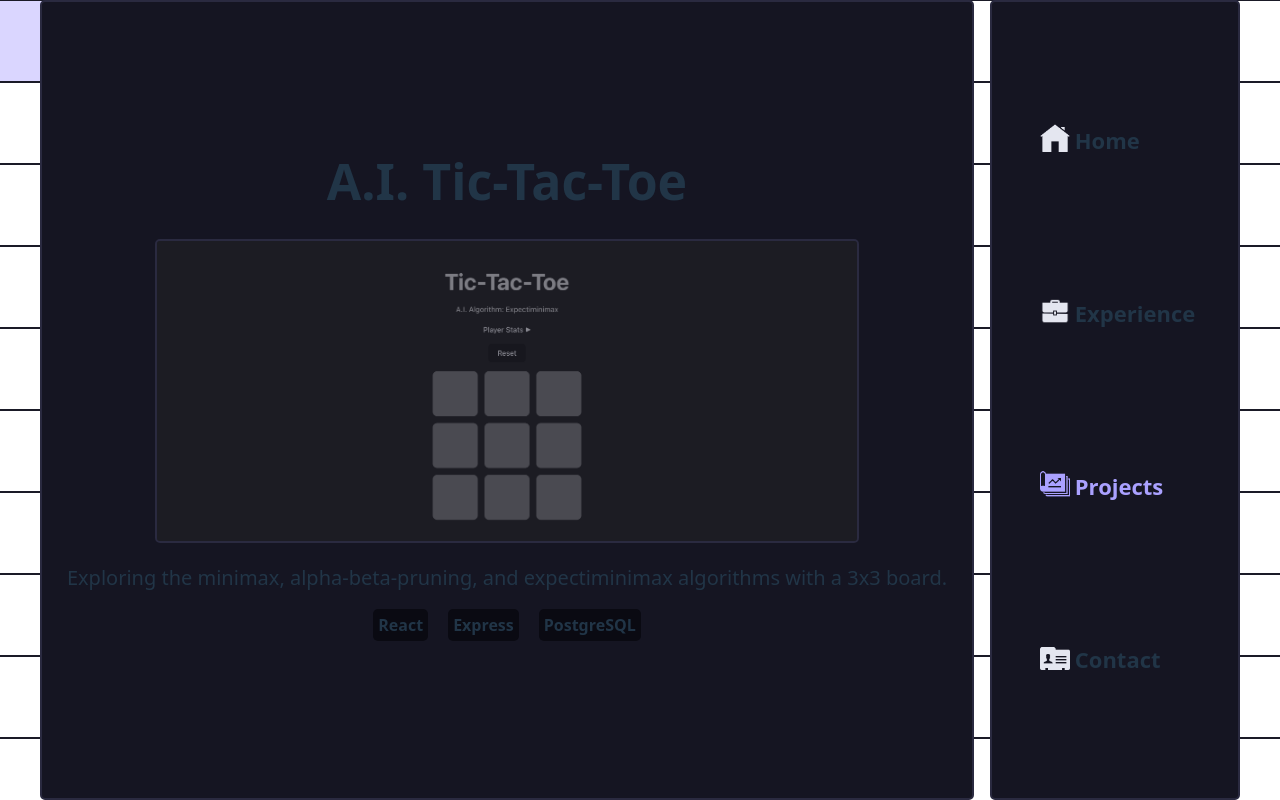
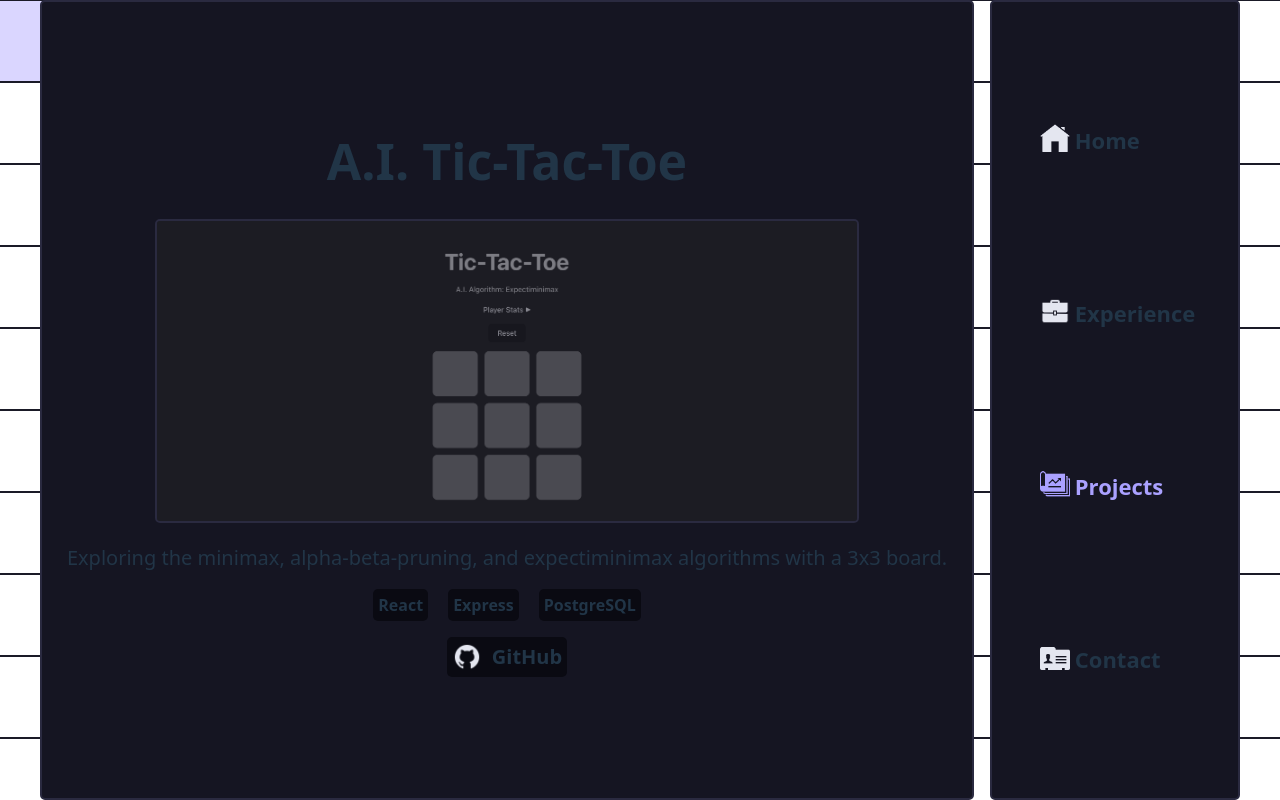
Before and after one commit to devangmalhotra/portfolio-website, a React (Vite) app: page / in a window 1280 px wide. Both pictures are taken after a click on the item "Projects". Built offline with nearby package versions, Linux system fonts and the light colour scheme.

Commit message:
updated files

```diff
--- a/src/Components/Projects/ProjectCard/ProjectCard.css
+++ b/src/Components/Projects/ProjectCard/ProjectCard.css
@@ -52,3 +52,23 @@
     padding: 5px;
     border-radius: 5px;
 }
+
+.project-external-link {
+    background-color: var(--background-main);
+    padding: 5px;
+    border-radius: 5px;
+    display: flex;
+    align-items: center;
+    justify-content: center;
+    gap: 10px;
+}
+
+.project-external-link-github-icon {
+    width: 30px;
+    height: 30px;
+    mask-image: url('../../../assets/icons8-github-64.png');
+}
+
+.project-external-link h4 {
+    margin: 0;
+}
--- a/src/Components/Projects/ProjectCard/ProjectCard.jsx
+++ b/src/Components/Projects/ProjectCard/ProjectCard.jsx
@@ -21,6 +21,12 @@ function ProjectCard(props) {
             <div className='stack-badges'>
                 {renderStackBadges()}
             </div>
+            <div className='project-external-links-container'>
+                <div className='project-external-link'>
+                    <div className='project-external-link-github-icon icon'></div>
+                    <h4>GitHub</h4>
+                </div>
+            </div>
         </div>
 
     </div>
```
